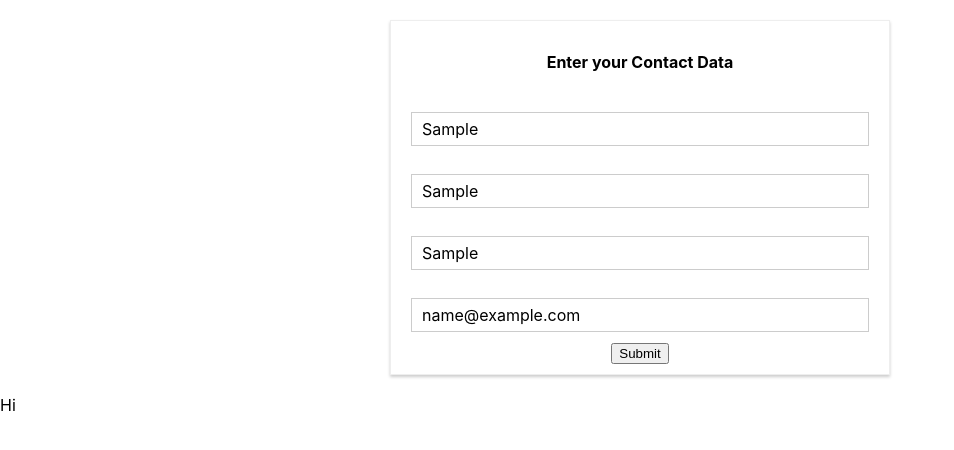
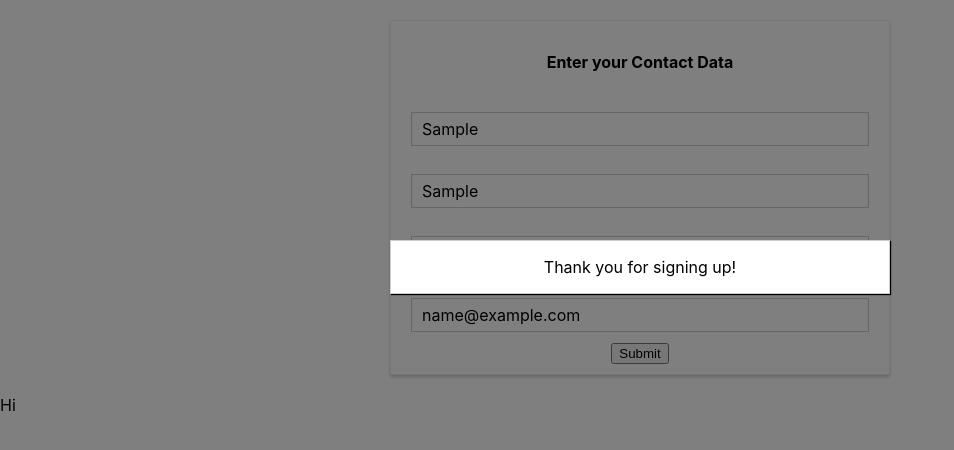
Before and after one commit to Deckins/EasySave, a React (Create React App) app in the folder project/: page / in a window 1280 px wide. Both pictures are taken after typing "Sample", "Sample", "Sample", "name@example.com" into the empty fields and a click on the input "Submit". Shown: the top 450 px of the page, without its empty margins (0-954 px from the left). Built offline with nearby package versions, Linux system fonts and the light colour scheme; no server answers.

Commit message:
Added modal after succesful user sign up

```diff
--- a/project/src/FormInput/FormInput.js
+++ b/project/src/FormInput/FormInput.js
@@ -1,6 +1,7 @@
 import React, {Component} from 'react';
 import Form from '../Forms/Form';
 import './FormInput.css';
+import Modal from '../Modal/Modal';
 import axios from '../axios-orders';
 
 
@@ -40,7 +41,8 @@ class FormInput extends Component {
                 value: ''
             }},
 
-            loading: false
+            loading: false,
+            submited: false
 
     }
 
@@ -60,6 +62,7 @@ class FormInput extends Component {
         })
         .catch( error => {this.setState( { loading: false } );
         });
+        this.setState({submited:true});
     }
 
 inputChangedHandler = (event, inputIdentifier) => {
@@ -73,6 +76,10 @@ inputChangedHandler = (event, inputIdentifier) => {
     updatedOrderForm[inputIdentifier] = updatedFormElement;
     this.setState({orderForm: updatedOrderForm});
 }
+
+    submitCanceler = () =>{
+        this.setState({submited:false})
+    }
 
 render () {
     const formElementsArray = [];
@@ -100,10 +107,14 @@ render () {
     // if ( this.state.loading ) {
     //     form = <Spinner />;
     // }
+    let confirmation = <div>Thank you for signing up!</div>
     return (
         <div className='ContactData'>
             <h4>Enter your Contact Data</h4>
             {form}
+            <Modal show={this.state.submited} onclick={this.submitCanceler}>
+                {confirmation}
+            </Modal>
         </div>
 );
 }
--- /dev/null
+++ b/project/src/Modal/Backdrop.css
@@ -0,0 +1,9 @@
+.Backdrop {
+    width: 100%;
+    height: 100%;
+    position: fixed;
+    z-index: 100;
+    left: 0;
+    top: 0;
+    background-color: rgba(0, 0, 0, 0.5);
+}
--- /dev/null
+++ b/project/src/Modal/Backdrop.js
@@ -0,0 +1,9 @@
+import React from 'react';
+
+import './Backdrop.css';
+
+const backdrop = (props) => (
+    props.show ? <div className='Backdrop' onClick={props.onclicked}></div> : null
+);
+
+export default backdrop;
--- /dev/null
+++ b/project/src/Modal/Modal.css
@@ -0,0 +1,20 @@
+.Modal {
+    position: fixed;
+    z-index: 500;
+    background-color: white;
+    width: 70%;
+    border: 1px solid #ccc;
+    box-shadow: 1px 1px 1px black;
+    padding: 16px;
+    left: 15%;
+    top: 30%;
+    box-sizing: border-box;
+    transition: all 0.3s ease-out;
+}
+
+@media (min-width: 600px) {
+    .Modal {
+        width: 500px;
+        left: calc(50% - 250px);
+    }
+}
--- /dev/null
+++ b/project/src/Modal/Modal.js
@@ -0,0 +1,21 @@
+import React, {Component} from 'react';
+import Backdrop from './Backdrop';
+import './Modal.css';
+class Modal extends Component {
+    render() {
+        return (
+            < div >
+                <Backdrop show={this.props.show} onclicked={this.props.onclick} />
+                <div className='Modal'
+                style={{transform: this.props.show ? 'translateY(0)' : 'translateY(-100vh)',
+                opacity: this.props.show ? '1' : '0'}}>
+                {this.props.children}
+                </div>
+
+            < /div>
+    )
+
+    }
+}
+
+export default Modal;
```
